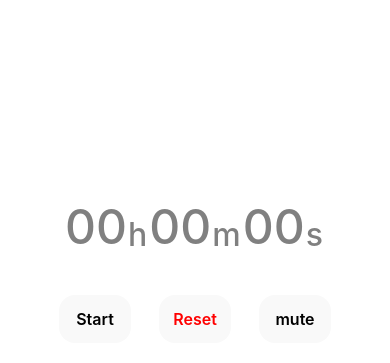
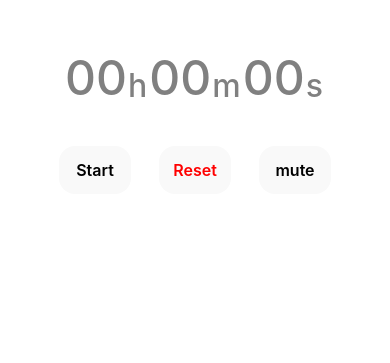
Before and after one commit to bigsaigon333/simple-stopwatch, a React (Vite) app: page / in a window 390 px wide. Shown: the part 151-514 px from the top of the page. Built offline with nearby package versions, Linux system fonts and the light colour scheme.

Commit message:
feat: 모바일에서 키패드 간격을 고려하여 위로 위치시킨다

```diff
--- a/src/styles/index.css
+++ b/src/styles/index.css
@@ -28,7 +28,7 @@ body {
   margin: 0;
   display: flex;
   place-items: center;
-  min-width: 320px;
+  min-width: 280px;
   min-height: 100vh;
 }
 
@@ -75,3 +75,13 @@ button:focus-visible {
   padding: 2rem;
   text-align: center;
 }
+
+@media screen and (max-width: 768px) {
+  body {
+    place-items: flex-start;
+  }
+
+  #root {
+    margin-top: 20vh;
+  }
+}
```
